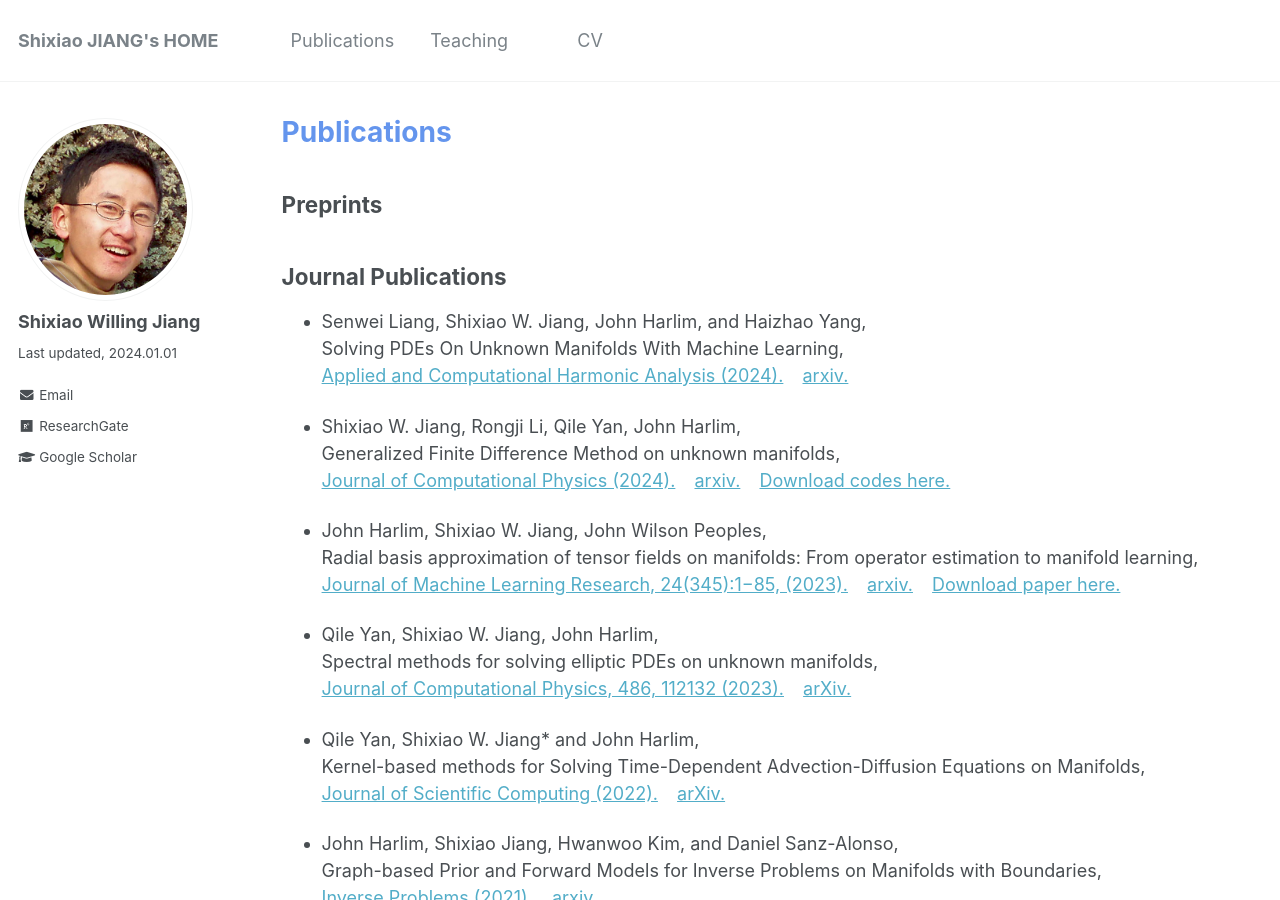
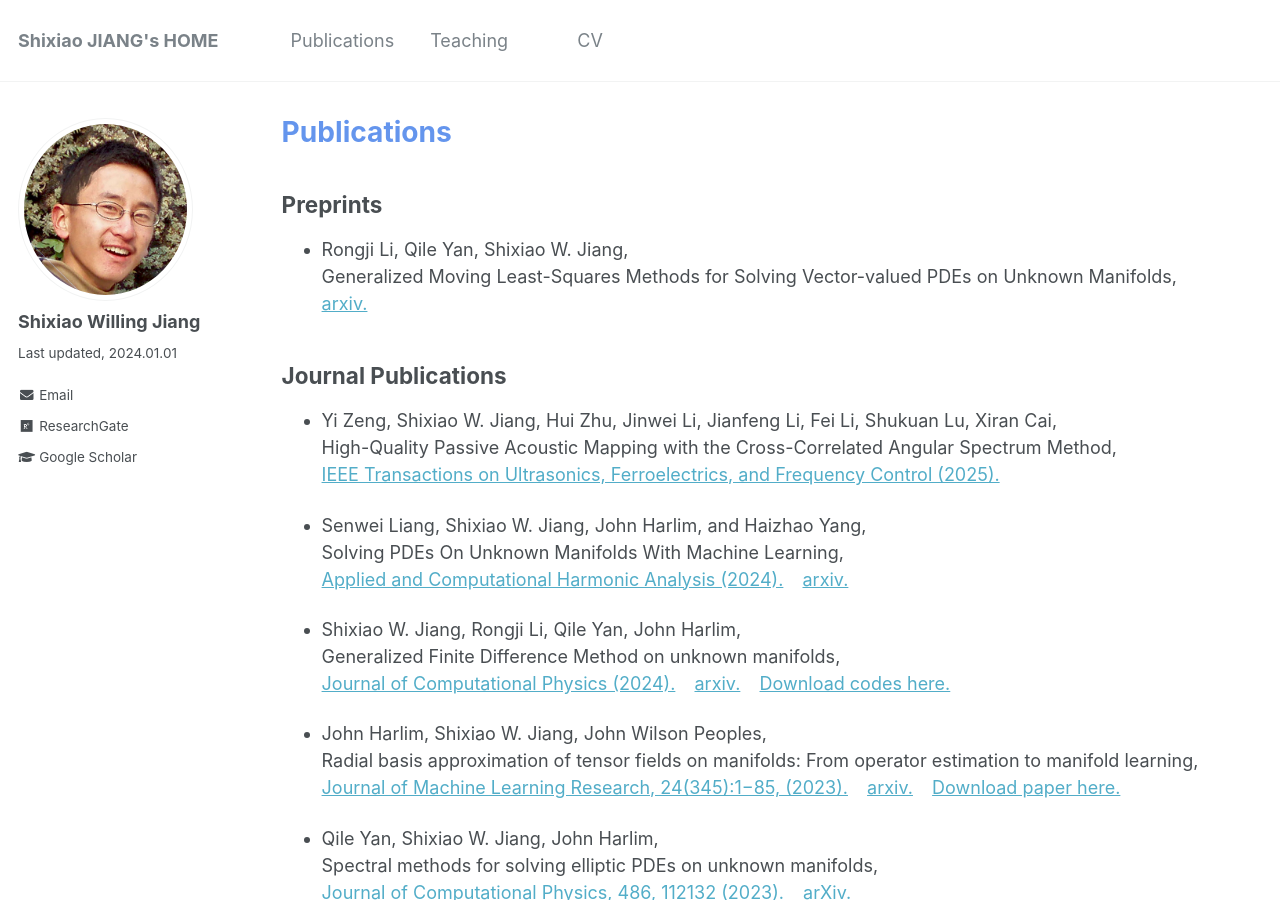
Before and after one commit to willingjiang/willingjiang.github.io, a Jekyll site: the page built from _pages/publication.md, in a window 1280 px wide and 900 px high. Built offline with Jekyll 4.4.1, drawn with Linux system fonts in a browser that asks for light colours.

Commit message:
Update publication.md

```diff
--- a/_pages/publication.md
+++ b/_pages/publication.md
@@ -9,9 +9,15 @@ author_profile: true
 
 ## Preprints
 
-
+* Rongji Li, Qile Yan, Shixiao W. Jiang, <br>
+Generalized Moving Least-Squares Methods for Solving Vector-valued PDEs on Unknown Manifolds, <br>
+[arxiv.](https://arxiv.org/abs/2406.12210)
 
 ## Journal Publications
+
+* Yi Zeng, Shixiao W. Jiang, Hui Zhu, Jinwei Li, Jianfeng Li, Fei Li, Shukuan Lu, Xiran Cai, <br>
+High-Quality Passive Acoustic Mapping with the Cross-Correlated Angular Spectrum Method, <br>
+[IEEE Transactions on Ultrasonics, Ferroelectrics, and Frequency Control (2025).](https://ieeexplore.ieee.org/document/11072264/authors#authors)
 
 * Senwei Liang, Shixiao W. Jiang, John Harlim, and Haizhao Yang, <br>
 Solving PDEs On Unknown Manifolds With Machine Learning, <br>
```
